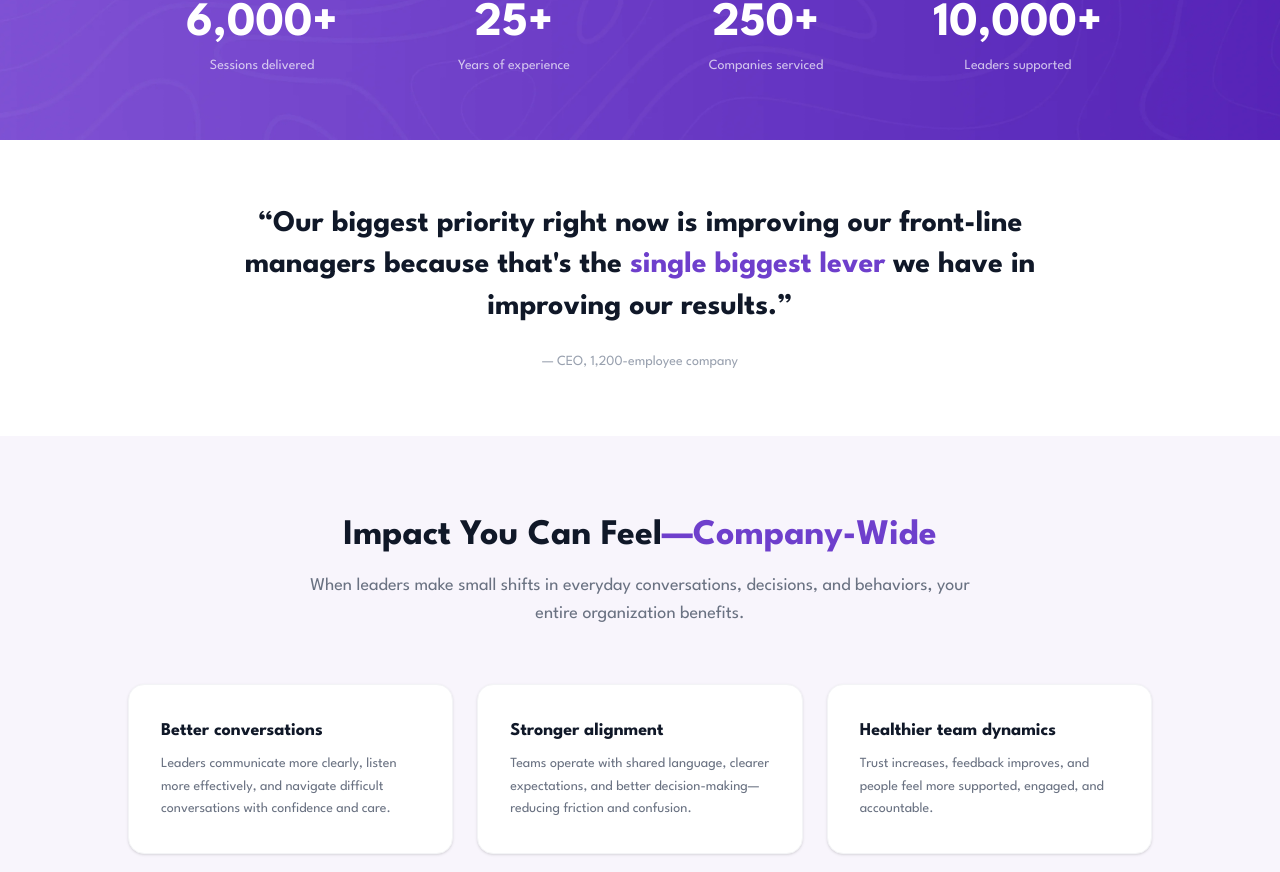
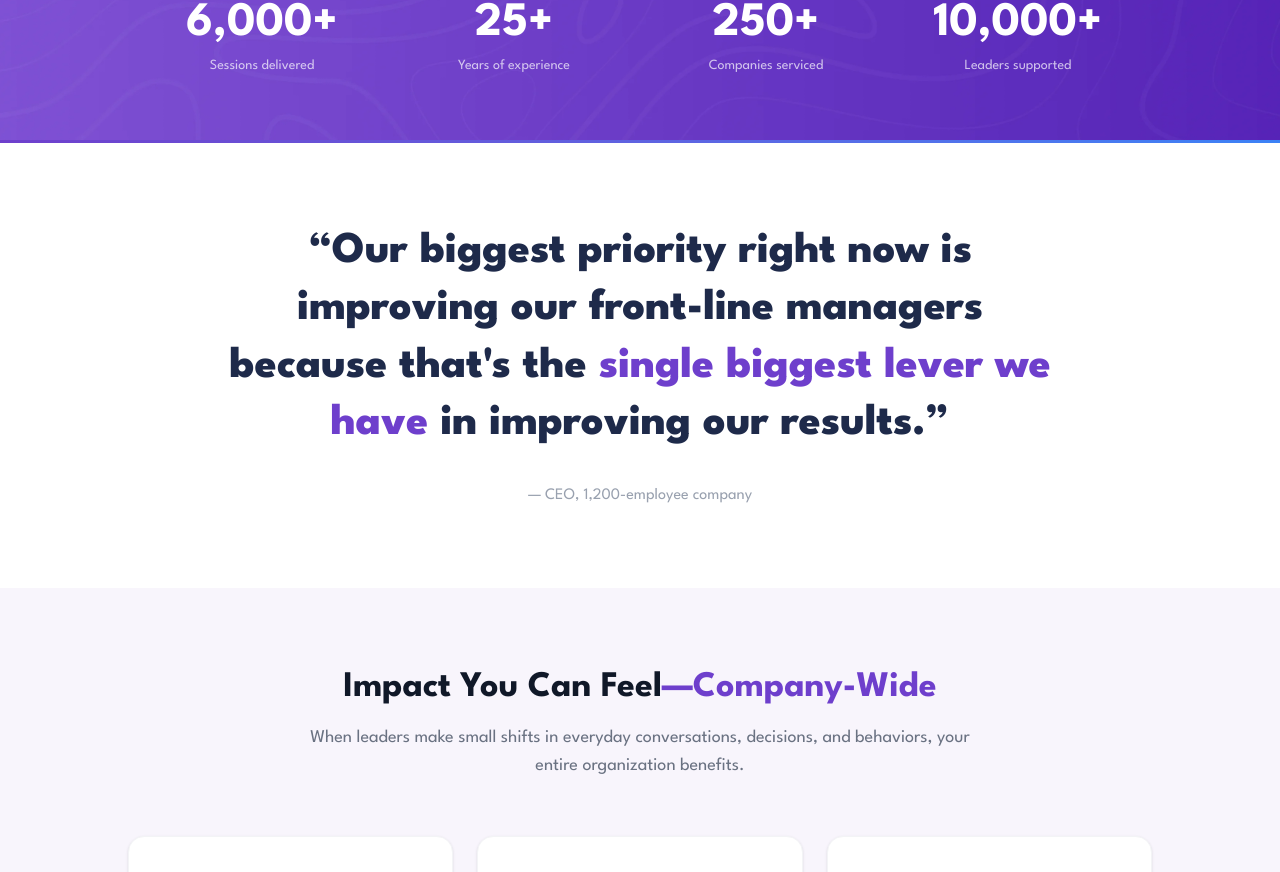
Before and after one commit to stevearntz/campfire-website, a Next.js app: page / in a window 1280 px wide. Shown: the part 4795-5667 px from the top of the page. Built offline with nearby package versions, Linux system fonts and the light colour scheme; no server answers.

Commit message:
Redesign CEO pull quote: larger bold text, purple accent, gradient top border

```diff
--- a/app/page.tsx
+++ b/app/page.tsx
@@ -379,17 +379,20 @@ export default function Home() {
       </section>
 
       {/* ==================== PULL QUOTE ==================== */}
-      <section className="py-16 bg-white">
-        <div className="max-w-4xl mx-auto px-6 text-center">
-          <blockquote className="text-2xl md:text-3xl font-bold text-gray-900 leading-snug">
-            &ldquo;Our biggest priority right now is improving our front-line
-            managers because that&apos;s the{" "}
-            <span className="text-[#6E3FCC]">single biggest lever</span> we have in
-            improving our results.&rdquo;
-          </blockquote>
-          <p className="mt-6 text-sm text-gray-400">
-            &mdash; CEO, 1,200-employee company
-          </p>
+      <section className="bg-white">
+        <div className="h-[3px] bg-gradient-to-r from-[#6E3FCC] to-[#3B82F6]" />
+        <div className="py-20">
+          <div className="max-w-4xl mx-auto px-6 text-center">
+            <blockquote className="text-3xl md:text-[2.75rem] font-extrabold text-[#1E2A4A] leading-[1.3]">
+              &ldquo;Our biggest priority right now is improving our
+              front-line managers because that&apos;s the{" "}
+              <span className="text-[#6E3FCC]">single biggest
+              lever we have</span> in improving our results.&rdquo;
+            </blockquote>
+            <p className="mt-8 text-base text-gray-400">
+              &mdash; CEO, 1,200-employee company
+            </p>
+          </div>
         </div>
       </section>
 
```
